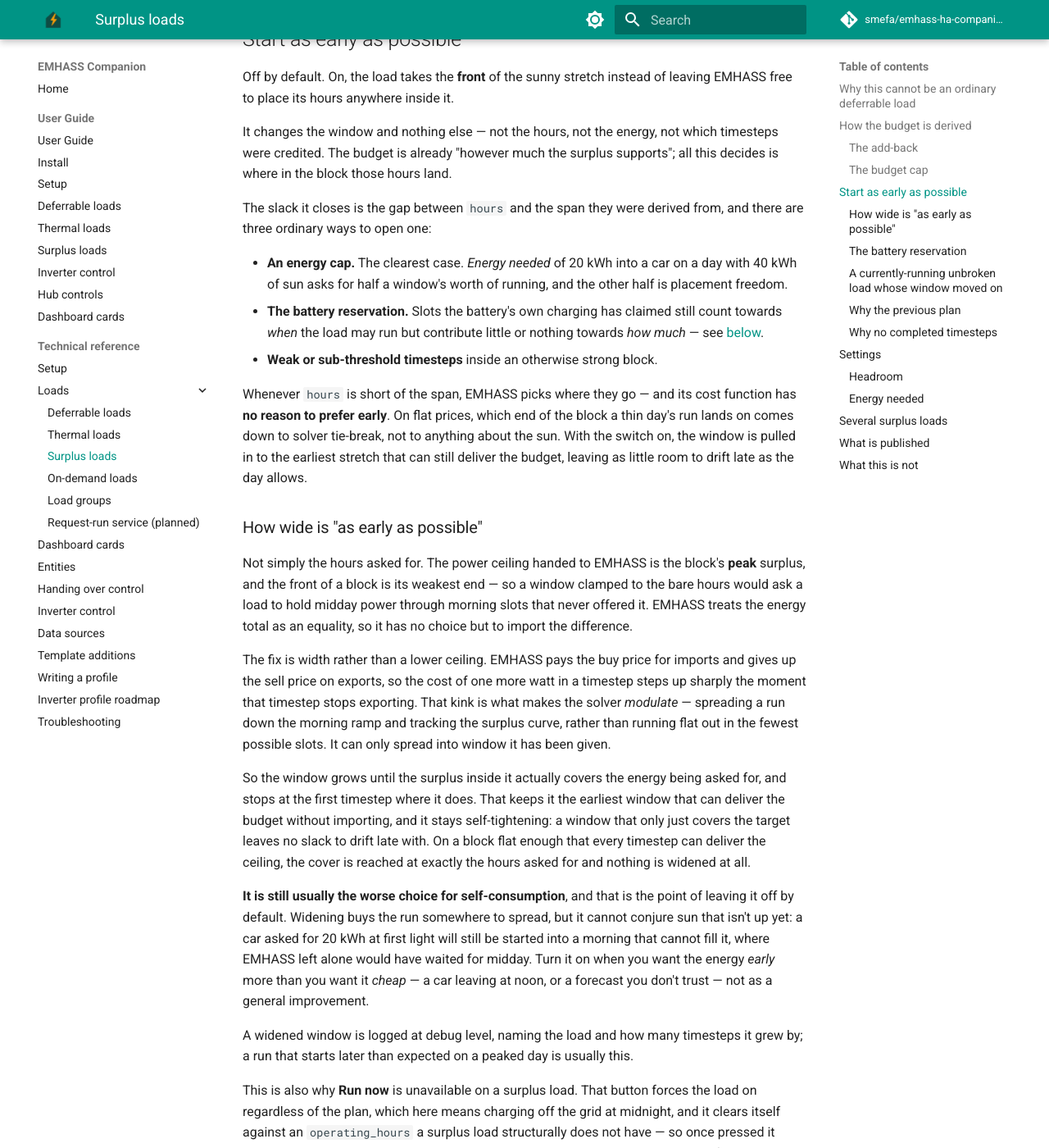
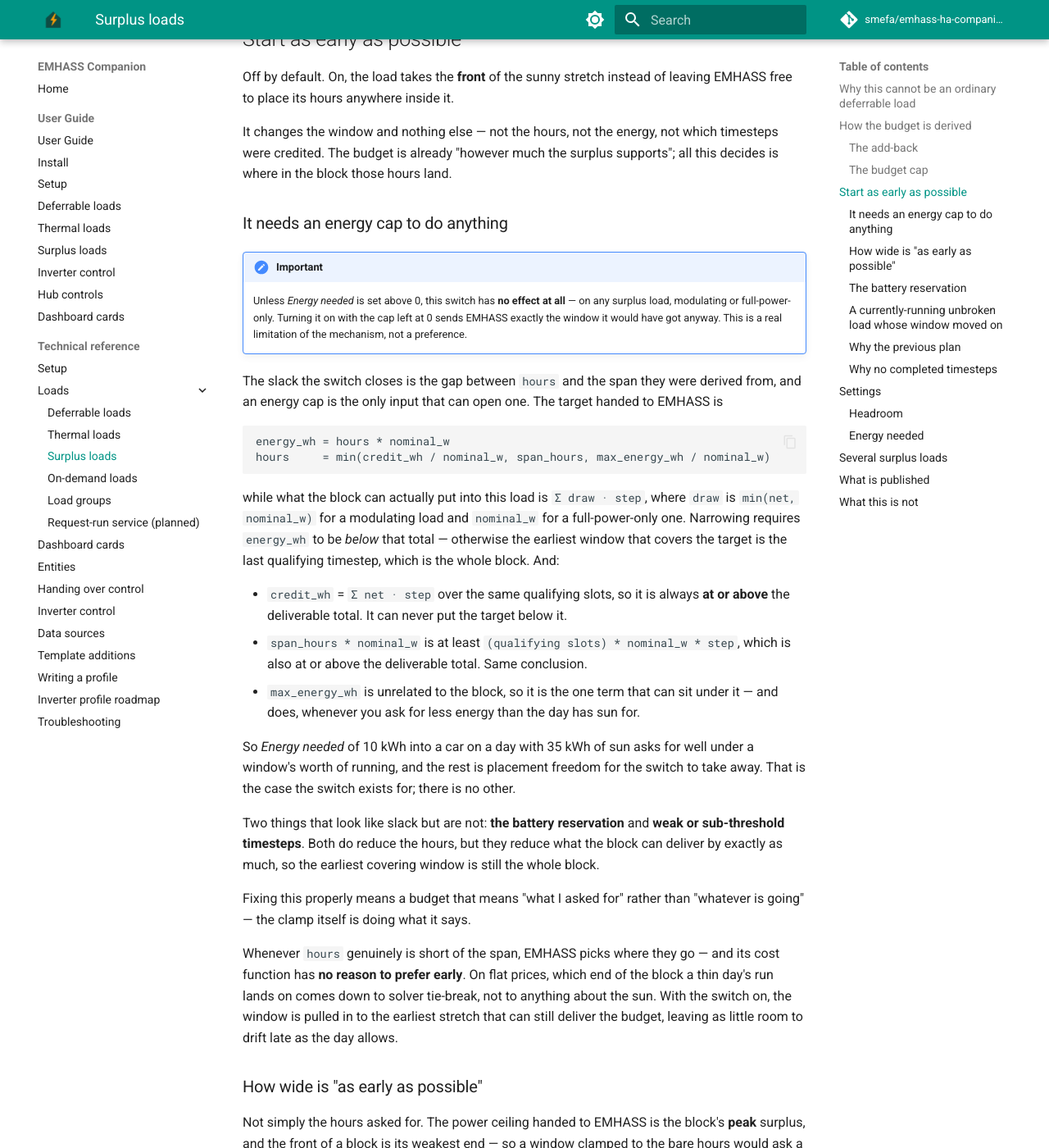
Before and after one commit to smefa/emhass-ha-companion, an MkDocs documentation site: the page built from docs/surplus_loads.md, in a window 1280 px wide and 1400 px high, scrolled down 3889 px. Shown: the whole window at 82% size. Built offline with MkDocs 1.6.1 and Material for MkDocs 9.7.7, drawn with Linux system fonts in a browser that asks for light colours; comment, search, counter and statistics services are not loaded; some of the changed text lies outside the part shown.

Commit message:
Keep EMHASS's timestep counts non-negative, and say what asap needs
EMHASS 0.18 validates def_current_on_timesteps and friends as >= 0 and
raises ValueError on a negative one, failing the whole optimisation with a
500 -- every load and the battery, not just the load at fault. All three
counts could go negative by one step without anything being wrong:
running_since/off_since come from Home Assistant state-change timestamps
while `now` is captured once at the top of a refresh, so a load switching
on during the seconds a payload takes to build is stamped just after that
`now`, and floor division turns a few hundred milliseconds the wrong way
into -1. Seen live: Pool started at 06:48:25.966, the payload was built at
06:48:26.2, and the run died on def_current_on_timesteps[3]=-1.

Also document that "Start as early as possible" does nothing without an
Energy needed cap -- which is stronger than the previous text claimed, and
provably the only case. energy_wh is min(credit_wh, span_hours * nominal_w,
max_energy_wh); narrowing needs it below what the block can actually
deliver into the load, and the first two terms are always at or above that
sum. So the battery reservation and weak timesteps, both previously listed
as ways to open placement freedom, cannot: they shrink both sides equally.
Nor does a full-power-only load escape it. Verified live against a real
plan -- with the cap at 0 the switch produced a byte-identical window and
schedule, and the widening debug line handed all 38 timesteps back on every
run; with a 10 kWh cap it moved a charge from 12:45-15:45 at the minimum
power to 10:45-12:00 at a flat 5.9 kW.

Version 0.8.4.10.

Co-Authored-By: Claude Sonnet 5 <noreply@anthropic.com>

````diff
--- a/docs/deferrable_loads.md
+++ b/docs/deferrable_loads.md
@@ -100,7 +100,8 @@ A load that only ever wants energy which would otherwise leave the house —
 the motivating case is a pool heater. Armed with the same **Requested** switch
 as an on-demand load, plus `switch.<load>_start_asap` (*Start as early as
 possible*) to take the front of the sun rather than wherever in the day suits
-it best. See [surplus_loads.md](surplus_loads.md).
+it best — which needs an *Energy needed* cap to have any effect at all. See
+[surplus_loads.md](surplus_loads.md).
 
 ## Minimum on/off time
 
--- a/docs/surplus_loads.md
+++ b/docs/surplus_loads.md
@@ -73,7 +73,8 @@ Once per run, in `surplus.py`, from the **previous** run's plan:
 The load is then sent to EMHASS as a completely ordinary deferrable with those
 hours and that window. The optimiser still decides *when* inside it — but only
 inside it, and [Start as early as possible](#start-as-early-as-possible)
-narrows the window until there is no *inside* left to decide. Without the block cut, a window spanning a whole night is still a
+narrows the window until there is no *inside* left to decide, on the loads
+where it can. Without the block cut, a window spanning a whole night is still a
 technically valid window, and EMHASS will place the load at 3 a.m. if that
 happens to be the cheapest way to fill it — solar never entered its decision,
 only the (wrongly wide) window did.
@@ -126,21 +127,55 @@ It changes the window and nothing else — not the hours, not the energy, not
 which timesteps were credited. The budget is already "however much the surplus
 supports"; all this decides is where in the block those hours land.
 
-The slack it closes is the gap between `hours` and the span they were derived
-from, and there are three ordinary ways to open one:
+### It needs an energy cap to do anything
 
-- **An energy cap.** The clearest case. *Energy needed* of 20 kWh into a car
-  on a day with 40 kWh of sun asks for half a window's worth of running, and
-  the other half is placement freedom.
-- **The battery reservation.** Slots the battery's own charging has claimed
-  still count towards *when* the load may run but contribute little or nothing
-  towards *how much* — see [below](#the-battery-reservation).
-- **Weak or sub-threshold timesteps** inside an otherwise strong block.
+!!! important
 
-Whenever `hours` is short of the span, EMHASS picks where they go — and its
-cost function has **no reason to prefer early**. On flat prices, which end of
-the block a thin day's run lands on comes down to solver tie-break, not to
-anything about the sun. With the switch on, the window is pulled in to the
+    Unless *Energy needed* is set above 0, this switch has **no effect at
+    all** — on any surplus load, modulating or full-power-only. Turning it on
+    with the cap left at 0 sends EMHASS exactly the window it would have got
+    anyway. This is a real limitation of the mechanism, not a preference.
+
+The slack the switch closes is the gap between `hours` and the span they were
+derived from, and an energy cap is the only input that can open one. The
+target handed to EMHASS is
+
+```
+energy_wh = hours * nominal_w
+hours     = min(credit_wh / nominal_w, span_hours, max_energy_wh / nominal_w)
+```
+
+while what the block can actually put into this load is
+`Σ draw · step`, where `draw` is `min(net, nominal_w)` for a modulating load
+and `nominal_w` for a full-power-only one. Narrowing requires `energy_wh` to be
+*below* that total — otherwise the earliest window that covers the target is
+the last qualifying timestep, which is the whole block. And:
+
+- `credit_wh` = `Σ net · step` over the same qualifying slots, so it is always
+  **at or above** the deliverable total. It can never put the target below it.
+- `span_hours * nominal_w` is at least `(qualifying slots) * nominal_w * step`,
+  which is also at or above the deliverable total. Same conclusion.
+- `max_energy_wh` is unrelated to the block, so it is the one term that can sit
+  under it — and does, whenever you ask for less energy than the day has sun
+  for.
+
+So *Energy needed* of 10 kWh into a car on a day with 35 kWh of sun asks for
+well under a window's worth of running, and the rest is placement freedom for
+the switch to take away. That is the case the switch exists for; there is no
+other.
+
+Two things that look like slack but are not: **the battery reservation** and
+**weak or sub-threshold timesteps**. Both do reduce the hours, but they reduce
+what the block can deliver by exactly as much, so the earliest covering window
+is still the whole block.
+
+Fixing this properly means a budget that means "what I asked for" rather than
+"whatever is going" — the clamp itself is doing what it says.
+
+Whenever `hours` genuinely is short of the span, EMHASS picks where they go —
+and its cost function has **no reason to prefer early**. On flat prices, which
+end of the block a thin day's run lands on comes down to solver tie-break, not
+to anything about the sun. With the switch on, the window is pulled in to the
 earliest stretch that can still deliver the budget, leaving as little room to
 drift late as the day allows.
 
@@ -177,7 +212,15 @@ you don't trust — not as a general improvement.
 
 A widened window is logged at debug level, naming the load and how many
 timesteps it grew by; a run that starts later than expected on a peaked day
-is usually this.
+is usually this. It is also how to confirm the uncapped case above — a line
+widening the window back to the full block, run after run, means the switch is
+doing nothing:
+
+```
+01KZF7RZDVQXFMCGJD9ZFNBT74: start-as-early-as-possible window widened from 21
+to 38 timesteps -- the front of the block cannot deliver 36607 Wh at 7022 W
+without importing
+```
 
 This is also why **Run now** is unavailable on a surplus load. That button
 forces the load on regardless of the plan, which here means charging off the
--- a/docs/troubleshooting.md
+++ b/docs/troubleshooting.md
@@ -21,6 +21,15 @@ integration page for the same thing plus profile state.
 short, so the plan looks healthy while being built on a price that
 flat-lined. These warnings are how you find out.
 
+**"Start as early as possible" changes nothing.** Expected, if that load's
+*Energy needed* is 0. An uncapped surplus load asks for all the spare solar
+there is, which is already the whole sunny stretch, so there is no placement
+freedom for the switch to remove and the plan comes out identical either way.
+Set *Energy needed* to what you actually want. Confirm it at debug level: a
+line reading `start-as-early-as-possible window widened from N to M timesteps`
+where `M` is the whole block, every run, is the switch doing nothing. See
+[Surplus loads](surplus_loads.md#it-needs-an-energy-cap-to-do-anything).
+
 **"The optimisation problem is infeasible."** Download diagnostics (or grab
 the `payload` attribute off the *Last request to EMHASS* sensor) and run
 [`scripts/check_infeasibility.py`](https://github.com/smefa/emhass-ha-companion/blob/main/scripts/check_infeasibility.py) against
````
Also changed, not shown: docs/guide/deferrable_loads.md (+3 -2 lines), docs/guide/surplus_loads.md (+20 -5 lines), 6 other files.
